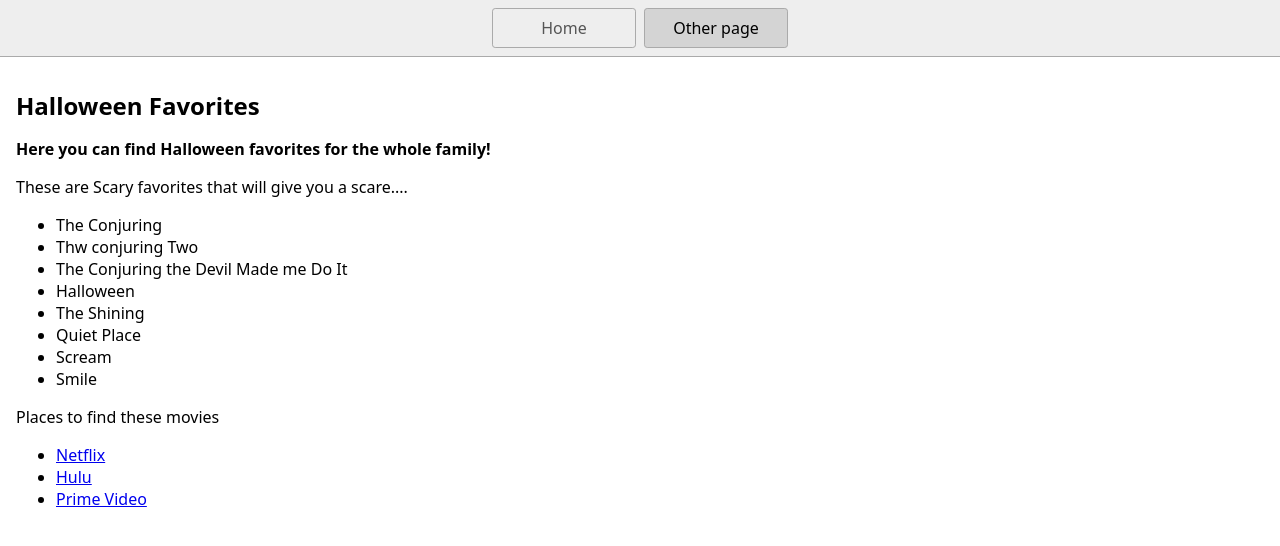
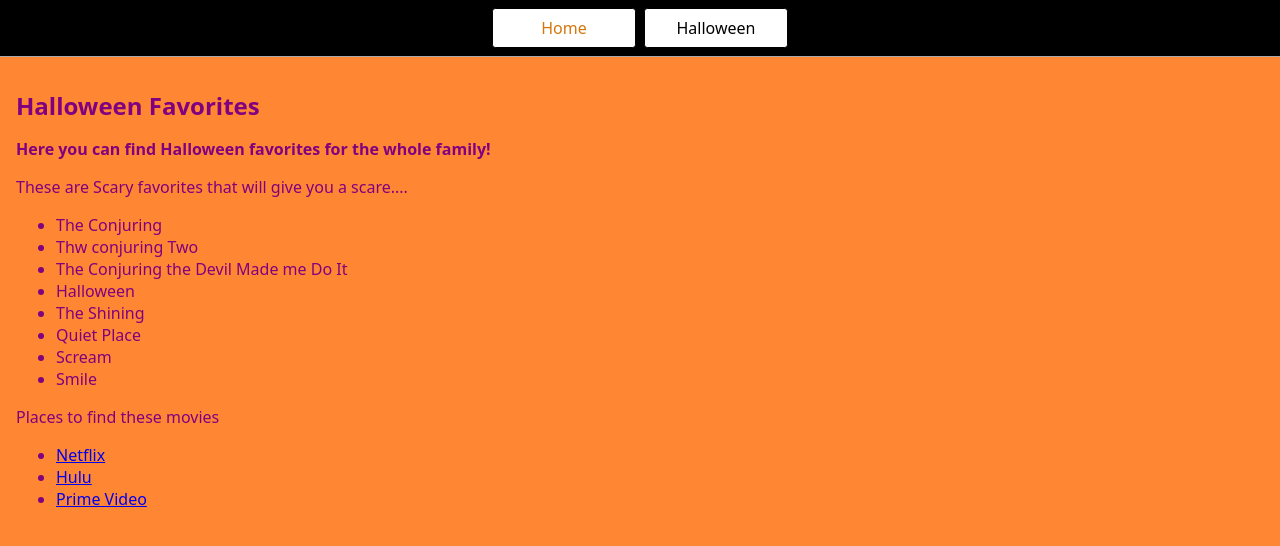
Before and after one commit to t-lamacchia/seasonalStreams, a website: page page2.html in a window 1280 px wide. Drawn offline with Linux system fonts and the light colour scheme.

Commit message:
Halloween

```diff
--- a/page2.html
+++ b/page2.html
@@ -1,6 +1,7 @@
 <!DOCTYPE html>
 <html lang="en">
   <head>
+
     <title>Spookey Favorites</title>
     <meta charset="UTF-8" />
     <meta name="viewport" content="width=device-width" />
@@ -8,9 +9,14 @@
     <script type="module" src="script.js"></script>
   </head>
   <body>
-    <nav>
-      <a href="/">Home</a>
-      <a href="/page2.html" aria-current="page">Other page</a>
+    <style>
+      body{ background-color:#ff8633; color:purple }
+    </style>
+    <div style="background-color:#ff8633; color:purple">
+
+    <nav style="background-color:black">
+      <a style="background-color: white;" href="/">Home</a>
+      <a style="background-color: white;" href="/page2.html" aria-current="page">Halloween</a>
     </nav>
     <main>
       <h1>Halloween Favorites</h1>
--- a/styles.css
+++ b/styles.css
@@ -6,7 +6,7 @@
   margin: 0;
   font-family: system-ui, sans-serif;
   color: black;
-  background-color: white;
+  background-color: hotpink
 }
 
 nav {
@@ -25,14 +25,14 @@
   min-width: 9rem;
   padding: 0.5rem;
   border-radius: 0.2rem;
-  border: solid 1px #aaa;
+  border: solid 1px #000000;
   text-align: center;
   text-decoration: none;
-  color: #555;
+  color: #d4770c;
 }
 
 nav a[aria-current='page'] {
-  color: #000;
+  color: black;
   background-color: #d4d4d4;
 }
 
```
Also changed, not shown: index.html (+2 -2 lines).
